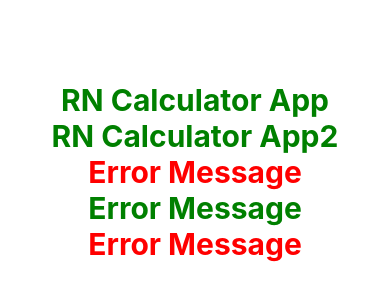
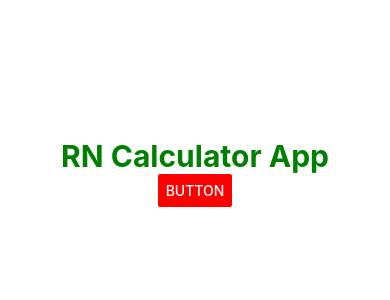
Before and after one commit to bopboy/rn-calculcator, a React Native app: screen / in a window 390 px wide. Shown: the part 250-550 px from the top of the page. Built offline with nearby package versions, Linux system fonts and the light colour scheme.

Commit message:
Button 컴포넌트 및 props

```diff
--- a/src/App.js
+++ b/src/App.js
@@ -1,15 +1,15 @@
 import { StatusBar } from "expo-status-bar";
-import { StyleSheet, Text, View } from "react-native";
+import { Button, StyleSheet, Text, View } from "react-native";
 
 export default function App() {
-  const isError = true;
   return (
     <View style={styles.container}>
       <Text style={styles.text}>RN Calculator App</Text>
-      <Text style={styles.text}>RN Calculator App2</Text>
-      <Text style={[styles.text, styles.error]}>Error Message</Text>
-      <Text style={[styles.error, styles.text]}>Error Message</Text>
-      <Text style={[styles.text, isError && styles.error]}>Error Message</Text>
+      <Button
+        title="button"
+        color={"red"}
+        onPress={() => console.log("clicked")}
+      />
       <StatusBar style="auto" />
     </View>
   );
@@ -27,7 +27,4 @@ const styles = StyleSheet.create({
     fontWeight: "700",
     color: "green",
   },
-  error: {
-    color: "red",
-  },
 });
```
